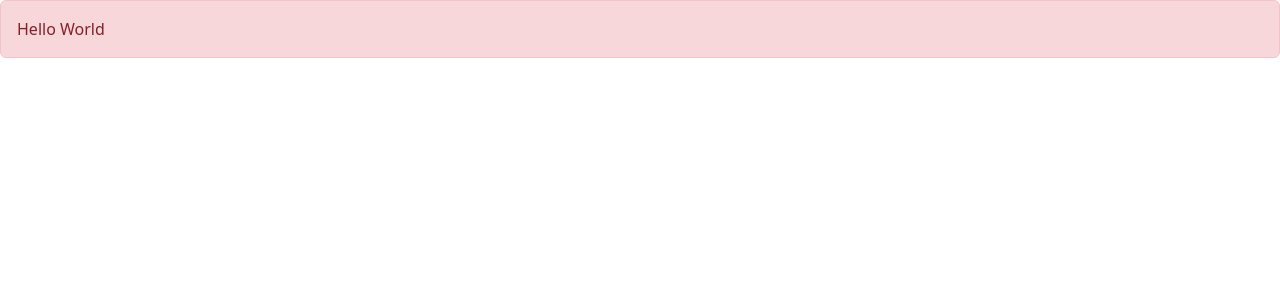
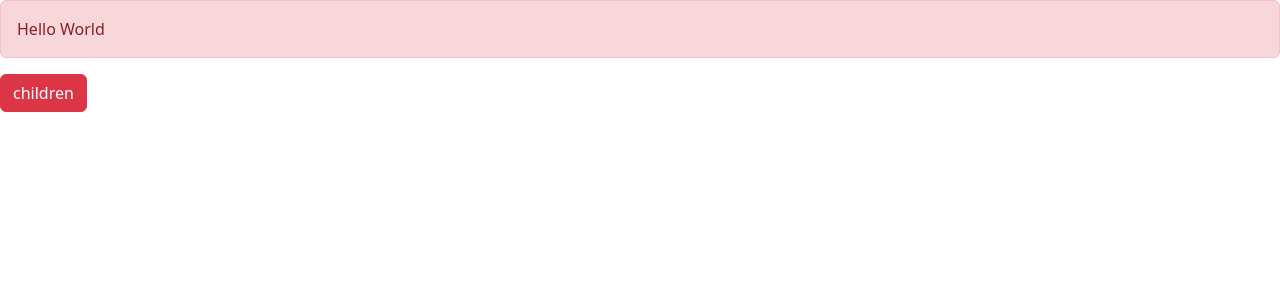
Before and after one commit to JozefSaj/react-playground, a React (Vite) app in the folder react-app/: page / in a window 1280 px wide. Shown: the top 300 px of the page. Built offline with nearby package versions, Linux system fonts and the light colour scheme.

Commit message:
first exercise

```diff
--- a/react-app/src/App.tsx
+++ b/react-app/src/App.tsx
@@ -1,11 +1,18 @@
 import Alert from "./components/Alert";
+import Button from "./components/Button";
 
 function App() {
+  const handleOnClickEvent = () => {
+    console.log("test");
+  };
   return (
     <div>
       <Alert>
         Hello <span>World</span>
       </Alert>
+      <Button color="danger" onClickEvent={handleOnClickEvent}>
+        Test
+      </Button>
     </div>
   );
 }
--- /dev/null
+++ b/react-app/src/components/Button.tsx
@@ -0,0 +1,17 @@
+import React from "react";
+
+interface Props {
+  children: string;
+  color?: "primary" | "secondary" | "danger";
+  onClickEvent: () => void;
+}
+
+const Button = ({ children, onClickEvent, color = "primary" }: Props) => {
+  return (
+    <button className={"btn btn-" + color} onClick={() => onClickEvent}>
+      children
+    </button>
+  );
+};
+
+export default Button;
```
